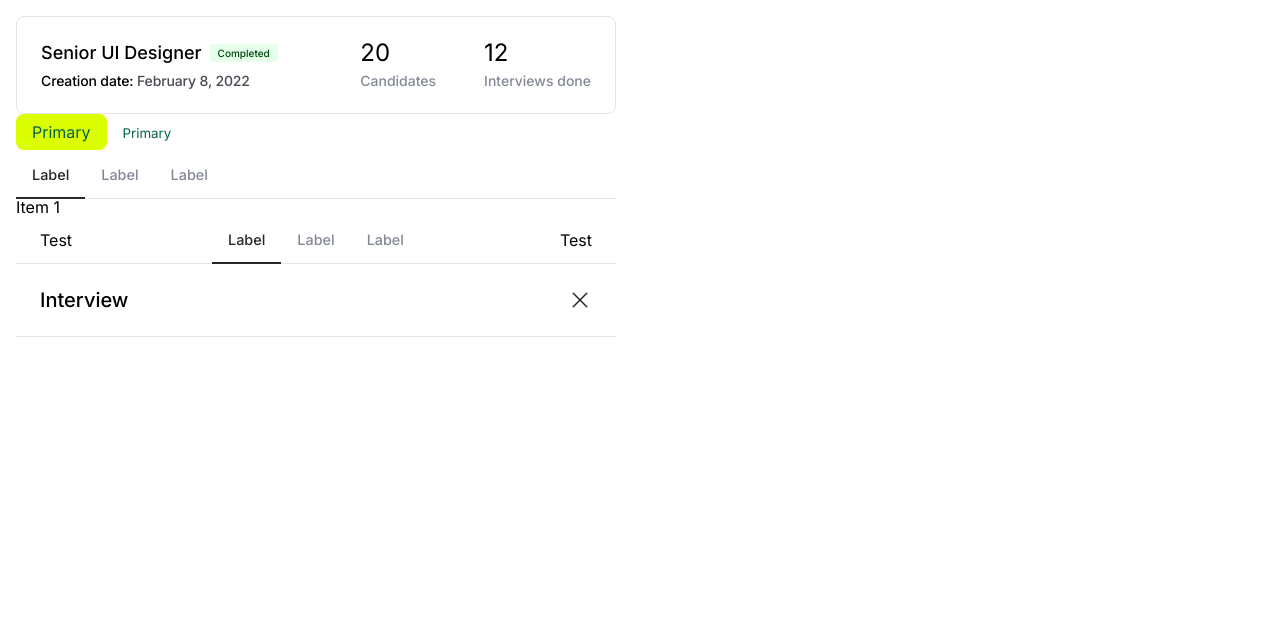
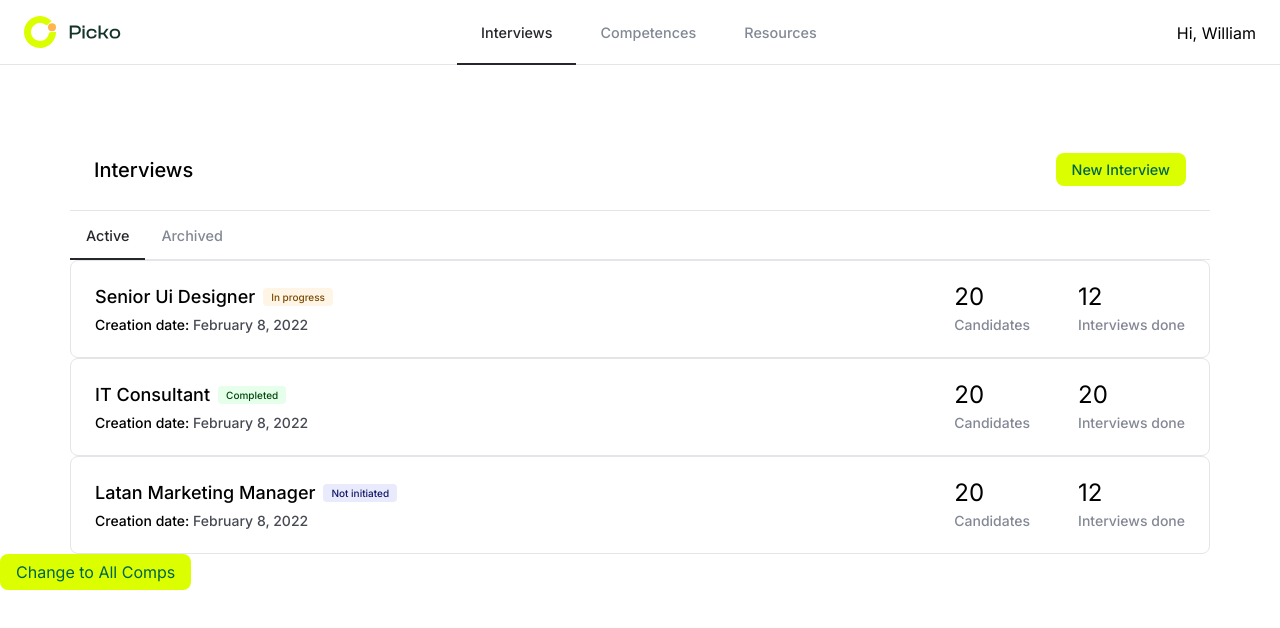
Before and after one commit to flaviozorzetto/project-picko, a React (Create React App) app: page / in a window 1280 px wide. Shown: the top 628 px of the page. Built offline with nearby package versions, Linux system fonts and the light colour scheme.

Commit message:
finished base interview page

```diff
--- /dev/null
+++ b/src/AllComp.js
@@ -0,0 +1,61 @@
+import React, { useState } from 'react';
+import Button from './components/Elements/Button/Button.js';
+import Card from './components/Card/Card.js';
+import Tabs from './components/Navigation/Tab/Tabs.js';
+import TabPanel from './components/Navigation/Tab/TabPanel.js';
+import NavBar from './components/Navigation/NavBar/NavBar.js';
+import Header from './components/Elements/Header/Header.js';
+import xSvg from './assets/svgs/x.svg';
+import './styles/index.scss';
+
+export default function AllComp() {
+   const labels = ['Label', 'Label', 'Label'];
+   const [value, setValue] = useState(0);
+   const identifier = 'panel';
+
+   return (
+      <div style={{ width: '800px', margin: '1rem' }}>
+         <Card
+            title="Senior Ui Designer"
+            status="progress"
+            creationDate="February 8, 2022"
+            totalCandidates="20"
+            interviewsDone="12"
+         />
+         <Button type="primary" size="m">
+            Primary
+         </Button>
+         <Button type="secondary" size="p">
+            Secondary
+         </Button>
+         <Tabs
+            identifier={identifier}
+            labels={labels}
+            setValue={setValue}
+            value={value}
+         />
+         <TabPanel identifier={identifier} value={value} index={0}>
+            Item 1
+         </TabPanel>
+         <TabPanel identifier={identifier} value={value} index={1}>
+            Item 2
+         </TabPanel>
+         <TabPanel identifier={identifier} value={value} index={2}>
+            Item 3
+         </TabPanel>
+         <NavBar>
+            <h2>Test</h2>
+            <Tabs
+               identifier={identifier}
+               labels={labels}
+               setValue={setValue}
+               value={value}
+            />
+            <h2>Test</h2>
+         </NavBar>
+         <Header title="Interview">
+            <img src={xSvg} alt="logo" />
+         </Header>
+      </div>
+   );
+}
--- a/src/App.js
+++ b/src/App.js
@@ -1,56 +1,23 @@
-import React, { useState } from 'react';
-import Button from './components/Elements/Button/Button.js';
-import Card from './components/Card/Card.js';
-import Tabs from './components/Navigation/Tab/Tabs.js';
-import TabPanel from './components/Navigation/Tab/TabPanel.js';
-import NavBar from './components/Navigation/NavBar/NavBar.js';
-import Header from './components/Elements/Header/Header.js';
-import xSvg from './assets/svgs/x.svg';
+import { useState } from 'react';
+import Button from './components/Elements/Button/Button';
+import AllComp from './AllComp';
+import PickoPage from './PickoPage';
 import './styles/index.scss';
 
 export default function App() {
-   const labels = ['Label', 'Label', 'Label'];
-   const [value, setValue] = useState(0);
-   const identifier = 'panel';
-   console.log(xSvg);
-
+   const [displayComp, setDisplayComp] = useState(false);
    return (
-      <div style={{ width: '600px', margin: '1rem' }}>
-         <Card />
-         <Button type="primary" size="m">
-            Primary
+      <>
+         {displayComp ? <AllComp /> : <PickoPage />}
+         <Button
+            type="primary"
+            size="m"
+            onClick={() => {
+               setDisplayComp(!displayComp);
+            }}
+         >
+            {displayComp ? 'Change to App' : 'Change to All Comps'}
          </Button>
-         <Button type="secondary" size="p">
-            Primary
-         </Button>
-         <Tabs
-            identifier={identifier}
-            labels={labels}
-            setValue={setValue}
-            value={value}
-         />
-         <TabPanel identifier={identifier} value={value} index={0}>
-            Item 1
-         </TabPanel>
-         <TabPanel identifier={identifier} value={value} index={1}>
-            Item 2
-         </TabPanel>
-         <TabPanel identifier={identifier} value={value} index={2}>
-            Item 3
-         </TabPanel>
-         <NavBar>
-            <h2>Test</h2>
-            <Tabs
-               identifier={identifier}
-               labels={labels}
-               setValue={setValue}
-               value={value}
-            />
-            <h2>Test</h2>
-         </NavBar>
-         <Header title="Interview">
-            <img src={xSvg} alt="logo" />
-         </Header>
-      </div>
+      </>
    );
 }
--- /dev/null
+++ b/src/PickoPage.js
@@ -0,0 +1,106 @@
+import NavBar from './components/Navigation/NavBar/NavBar';
+import Tabs from './components/Navigation/Tab/Tabs';
+import TabPanel from './components/Navigation/Tab/TabPanel';
+import Header from './components/Elements/Header/Header';
+import Button from './components/Elements/Button/Button';
+import Card from './components/Card/Card';
+import logo from './assets/svgs/logo.svg';
+import { useState } from 'react';
+
+export default function PickoPage() {
+   const navIdentifier = 'nav-panel';
+   const navLabels = ['Interviews', 'Competences', 'Resources'];
+   const [navIndex, setNavIndex] = useState(0);
+
+   const interviewIdentifier = 'interview-panel';
+   const interviewLabels = ['Active', 'Archived'];
+   const [interviewIndex, setInterviewIndex] = useState(0);
+
+   return (
+      <>
+         <header>
+            <NavBar>
+               <img src={logo} alt="logo picko" />
+               <Tabs
+                  identifier={navIdentifier}
+                  labels={navLabels}
+                  value={navIndex}
+                  setValue={setNavIndex}
+               />
+               <span>Hi, William</span>
+            </NavBar>
+         </header>
+         <main className="main">
+            <section className="container">
+               <TabPanel identifier={navIdentifier} value={navIndex} index={0}>
+                  <Header title="Interviews">
+                     <Button type="primary" size="s">
+                        New Interview
+                     </Button>
+                  </Header>
+                  <Tabs
+                     identifier={interviewIdentifier}
+                     labels={interviewLabels}
+                     value={interviewIndex}
+                     setValue={setInterviewIndex}
+                  />
+                  <TabPanel
+                     identifier={interviewIdentifier}
+                     value={interviewIndex}
+                     index={0}
+                  >
+                     <Card
+                        title="Senior Ui Designer"
+                        status="progress"
+                        creationDate="February 8, 2022"
+                        totalCandidates="20"
+                        interviewsDone="12"
+                     />
+                     <Card
+                        title="IT Consultant"
+                        status="completed"
+                        creationDate="February 8, 2022"
+                        totalCandidates="20"
+                        interviewsDone="20"
+                     />
+                     <Card
+                        title="Latan Marketing Manager"
+                        status="unitiated"
+                        creationDate="February 8, 2022"
+                        totalCandidates="20"
+                        interviewsDone="12"
+                     />
+                  </TabPanel>
+                  <TabPanel
+                     identifier={interviewIdentifier}
+                     value={interviewIndex}
+                     index={1}
+                  >
+                     <Card
+                        title="Senior UI Designer"
+                        status="archived"
+                        creationDate="February 8, 2022"
+                        totalCandidates="65"
+                        interviewsDone="52"
+                     />
+                     <Card
+                        title="Senior UI Designer"
+                        status="archived"
+                        creationDate="February 8, 2022"
+                        totalCandidates="12"
+                        interviewsDone="12"
+                     />
+                     <Card
+                        title="Senior UI Designer"
+                        status="archived"
+                        creationDate="February 8, 2022"
+                        totalCandidates="25"
+                        interviewsDone="0"
+                     />
+                  </TabPanel>
+               </TabPanel>
+            </section>
+         </main>
+      </>
+   );
+}
--- a/src/components/Card/Card.js
+++ b/src/components/Card/Card.js
@@ -6,22 +6,26 @@ export default function Card(props) {
       <div className="card">
          <div className="card__content">
             <div className="card__content__main">
-               <span className="card__title">Senior UI Designer</span>
-               <Badge type="completed" />
+               <span className="card__title">{props.title}</span>
+               <Badge type={props.status} />
             </div>
             <div className="card__content__details">
                <p>
-                  Creation date: <span>February 8, 2022</span>
+                  Creation date: <span>{props.creationDate}</span>
                </p>
             </div>
          </div>
          <div className="card__status">
             <div>
-               <span className="card__status__title">20</span>
+               <span className="card__status__title">
+                  {props.totalCandidates}
+               </span>
                <p className="card__status__subtitle">Candidates</p>
             </div>
             <div>
-               <span className="card__status__title">12</span>
+               <span className="card__status__title">
+                  {props.interviewsDone}
+               </span>
                <p className="card__status__subtitle">Interviews done</p>
             </div>
          </div>
--- a/src/components/Card/Card.scss
+++ b/src/components/Card/Card.scss
@@ -1,6 +1,7 @@
 .card {
    width: 100%;
    display: flex;
+   align-items: center;
    justify-content: space-between;
    padding: 1.5rem;
    border: 1px solid #e3e5e8;
@@ -8,7 +9,7 @@
 }
 
 .card__title {
-   font-size: 18px;
+   font-size: 1.125rem;
    font-weight: 500;
    line-height: 1.5rem;
    text-align: left;
@@ -23,10 +24,9 @@
    &__details {
       p {
          margin-top: 0.5rem;
-         font-size: 14px;
+         font-size: 0.875rem;
          font-weight: 500;
          line-height: 1rem;
-         letter-spacing: -0.01em;
          text-align: left;
          span {
             color: #464a53;
@@ -40,13 +40,13 @@
    align-items: center;
    gap: 0 3rem;
    &__title {
-      font-size: 24px;
+      font-size: 1.5rem;
       font-weight: 400;
       line-height: 1.5rem;
    }
    &__subtitle {
       margin-top: 0.5rem;
-      font-size: 14px;
+      font-size: 0.875rem;
       font-weight: 500;
       line-height: 1rem;
       color: #838895;
--- a/src/components/Elements/Button/Button.js
+++ b/src/components/Elements/Button/Button.js
@@ -3,6 +3,7 @@ import './Button.scss';
 export default function Button(props) {
    return (
       <button
+         onClick={props.onClick}
          className={`button_${props.type} button_${props.type}_${props.size}`}
       >
          {props.children}
--- a/src/components/Navigation/NavBar/NavBar.scss
+++ b/src/components/Navigation/NavBar/NavBar.scss
@@ -1,6 +1,5 @@
 .navbar {
    position: relative;
-   width: 100%;
    padding: 0 1.5rem;
 
    &::before {
@@ -11,6 +10,7 @@
       bottom: 0;
       position: absolute;
       border-bottom: 1px solid #e3e5e8;
+      z-index: -1;
    }
 
    &__list {
@@ -18,4 +18,8 @@
       justify-content: space-between;
       align-items: center;
    }
+
+   .tab__label {
+      padding: 1.5rem;
+   }
 }
--- a/src/components/Navigation/Tab/Tabs.scss
+++ b/src/components/Navigation/Tab/Tabs.scss
@@ -7,6 +7,7 @@
       right: 0;
       bottom: 0;
       position: absolute;
+      z-index: -1;
       border-bottom: 1px solid #e3e5e8;
    }
 
@@ -28,6 +29,7 @@
             right: 0;
             bottom: 0;
             position: absolute;
+            z-index: -1;
             border-bottom: 2px solid #26272c;
          }
       }
--- a/src/styles/index.scss
+++ b/src/styles/index.scss
@@ -3,3 +3,28 @@
 body {
    font-family: 'Inter', sans-serif;
 }
+
+.main {
+   padding-top: 64px;
+}
+
+.container {
+   max-width: 1140px;
+   margin: auto;
+
+   @media screen and (max-width: 1200px) {
+      max-width: 960px;
+   }
+
+   @media screen and (max-width: 992px) {
+      max-width: 720px;
+   }
+
+   @media screen and (max-width: 768px) {
+      max-width: 540px;
+   }
+
+   @media screen and (max-width: 576px) {
+      max-width: 100%;
+   }
+}
```
Also changed, not shown: src/assets/svgs/logo.svg (added), src/assets/svgs/plus.svg (added), 11 other files (tests, documents, lock files or other folders).
